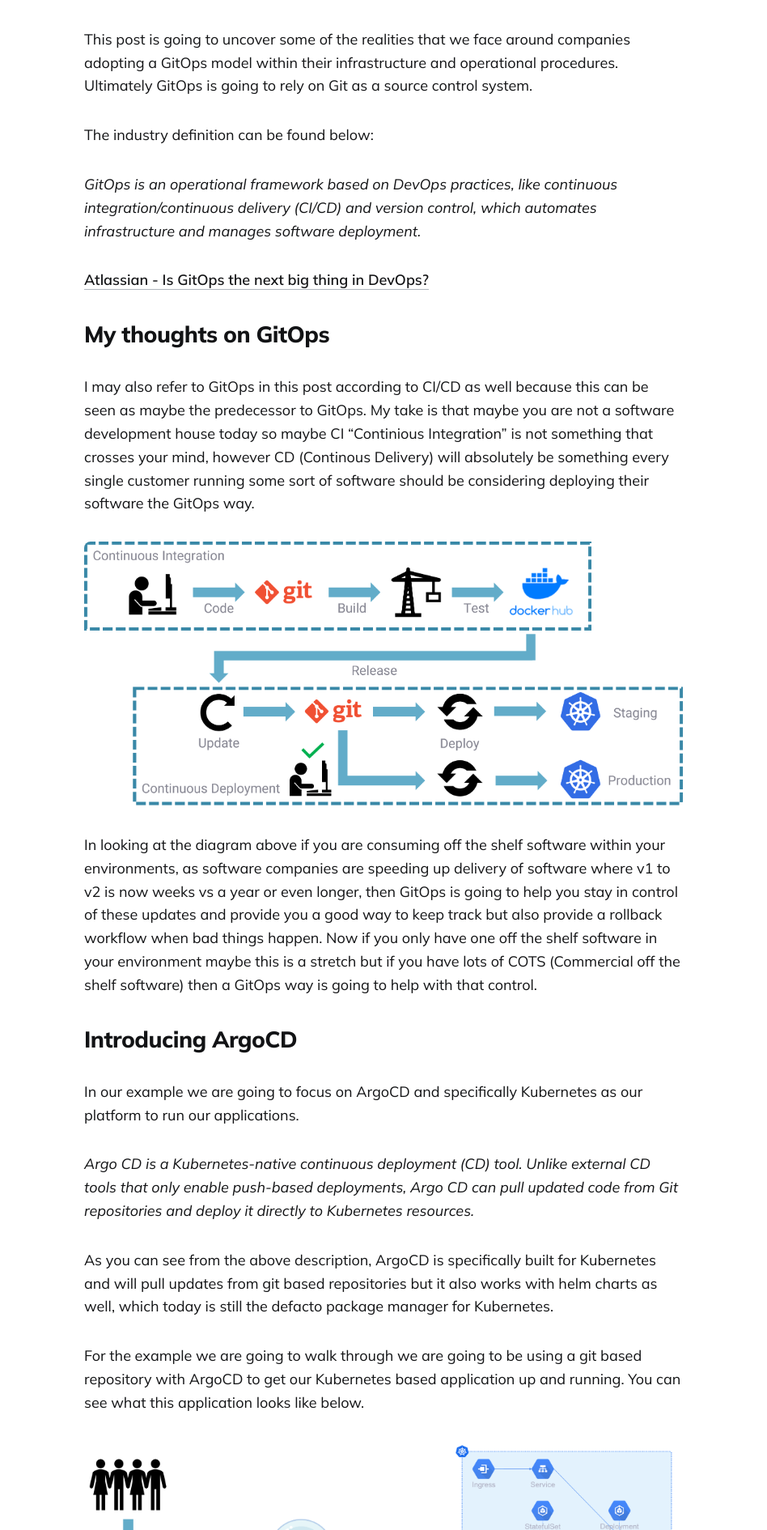
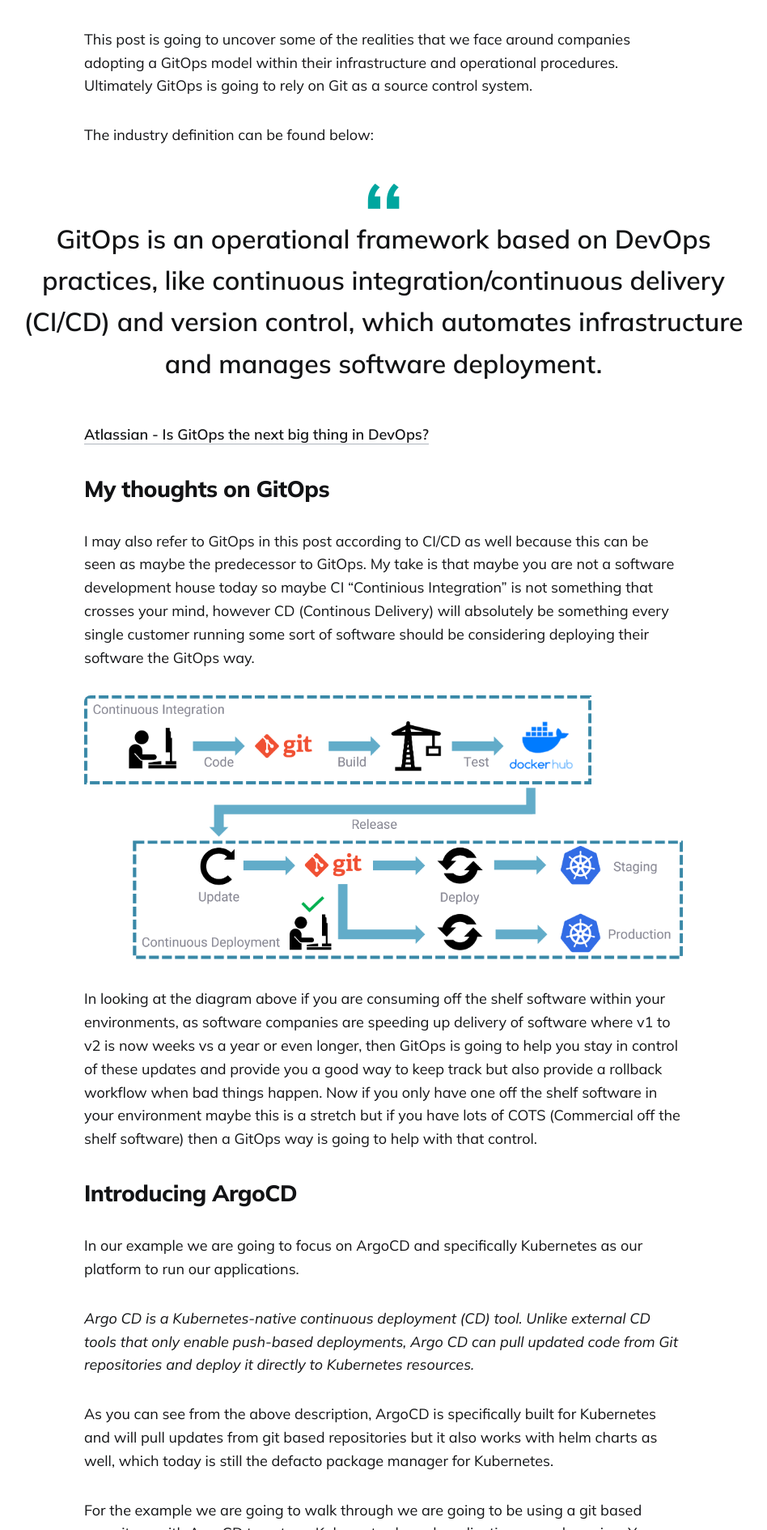
Before and after one commit to newellbrandon/kastendevhub.github.io, a Jekyll site: the page built from _posts/2024-04-25-integrating-backups-into-gitops.md, in a window 1280 px wide. Shown: the part 930-2820 px from the top of the page at 81% size, without its empty margins (166-1114 px from the left). Built offline with Jekyll 4.4.1, drawn with Linux system fonts in a browser that asks for light colours.

```diff
--- a/_posts/2024-04-25-integrating-backups-into-gitops.md
+++ b/_posts/2024-04-25-integrating-backups-into-gitops.md
@@ -17,7 +17,7 @@ This post is going to uncover some of the realities that we face around companie
 
 The industry definition can be found below:
 
-*GitOps is an operational framework based on DevOps practices, like continuous integration/continuous delivery (CI/CD) and version control, which automates infrastructure and manages software deployment.*
+> GitOps is an operational framework based on DevOps practices, like continuous integration/continuous delivery (CI/CD) and version control, which automates infrastructure and manages software deployment.
 
 [Atlassian - Is GitOps the next big thing in DevOps?](https://www.atlassian.com/git/tutorials/gitops)
 
```
